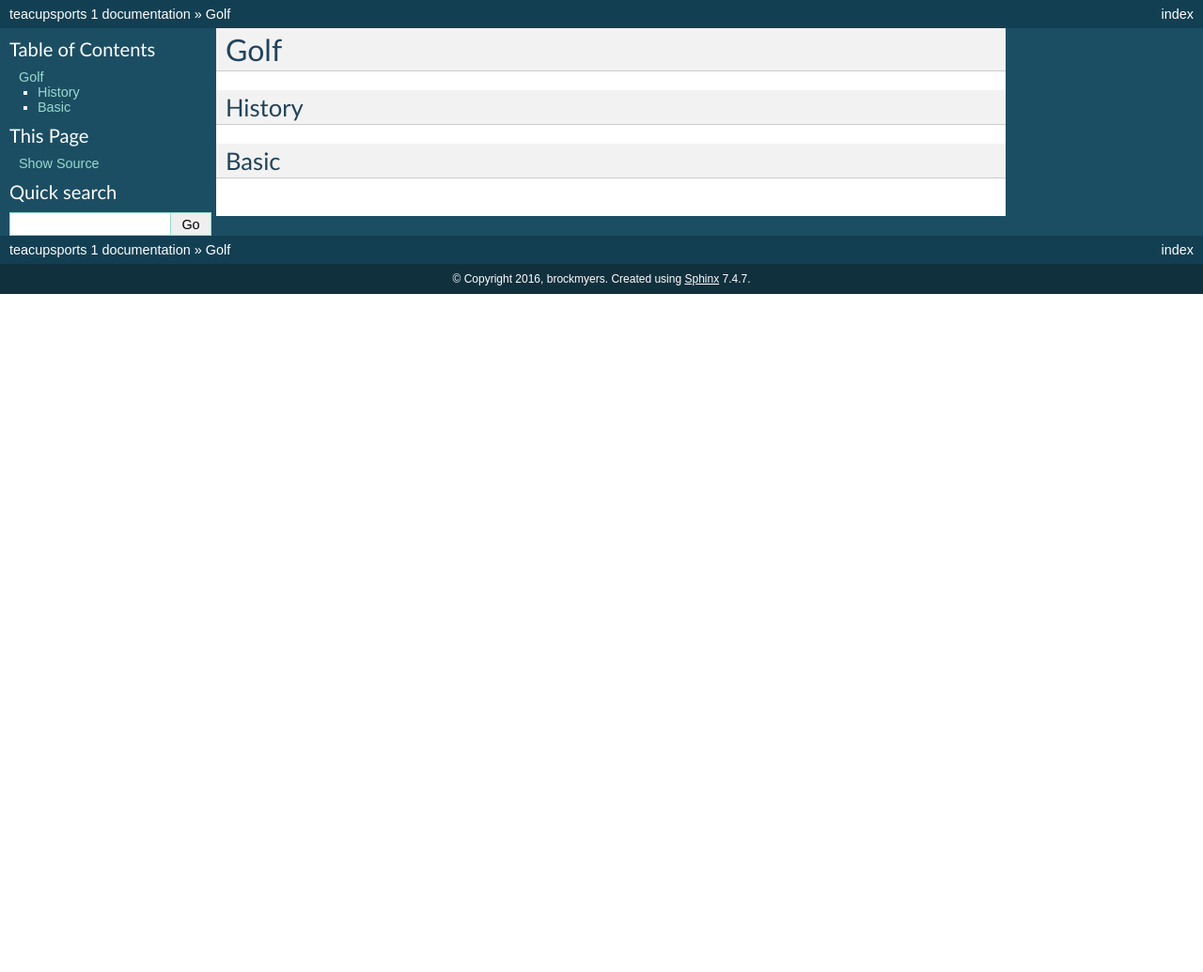
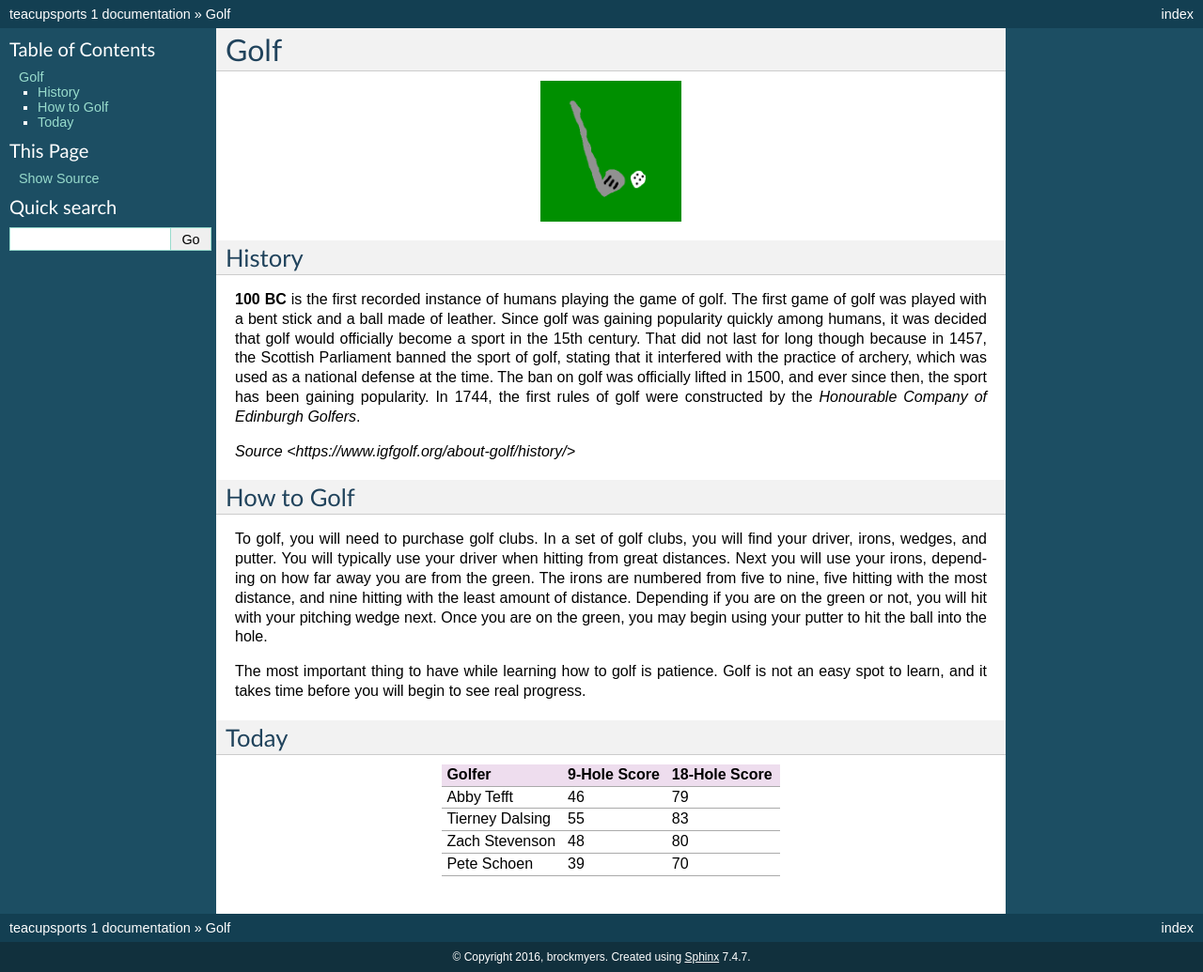
Before and after one commit to brookeschoen/teacupsports, a Sphinx documentation site: the page built from source/golf/golf.rst, in a window 1280 px wide. Shown: the whole page at 94% size. Built offline with Sphinx 7.4.7, drawn with Linux system fonts in a browser that asks for light colours; pages that are not in the unit, such as notebooks, are missing from menus; before the commit the page ends 900 px from its top, so only the background shows below that.

Commit message:
Added 200 words, added text edits, added an image, added a table

```diff
--- a/source/golf/golf.rst
+++ b/source/golf/golf.rst
@@ -1,8 +1,38 @@
 Golf
 ====
+
+.. image:: golf.png
+   :height: 150px
+   :width: 150px
+   :scale: 100 %
+   :alt: alternate text
+   :align: center
 
 History
 -------
 
-Basic
+**100 BC** is the first recorded instance of humans playing the game of golf. The first game of golf was played with a bent stick and a ball made of leather. Since golf was gaining popularity quickly among humans, it was decided that golf would officially become a sport in the 15th century. That did not last for long though because in 1457, the Scottish Parliament banned the sport of golf, stating that it interfered with the practice of archery, which was used as a national defense at the time. The ban on golf was officially lifted in 1500, and ever since then, the sport has been gaining popularity. In 1744, the first rules of golf were constructed by the *Honourable Company of Edinburgh Golfers*.
+
+`Source <https://www.igfgolf.org/about-golf/history/>`
+
+How to Golf
+-----------
+
+To golf, you will need to purchase golf clubs. In a set of golf clubs, you will find your driver, irons, wedges, and putter. You will typically use your driver when hitting from great distances. Next you will use your irons, depending on how far away you are from the green. The irons are numbered from five to nine, five hitting with the most distance, and nine hitting with the least amount of distance. Depending if you are on the green or not, you will hit with your pitching wedge next. Once you are on the green, you may begin using your putter to hit the ball into the hole.
+
+The most important thing to have while learning how to golf is patience. Golf is not an easy spot to learn, and it takes time before you will begin to see real progress.
+
+Today
 -----
+
++-------------------+--------------------------+-----------------+
+|Golfer             | 9-Hole Score             | 18-Hole Score   |
++===================+==========================+=================+
+|   Abby Tefft      | 46                       | 79              |
++-------------------+--------------------------+-----------------+
+| Tierney Dalsing   | 55                       | 83              |
++-------------------+--------------------------+-----------------+
+| Zach Stevenson    | 48                       | 80              |
++-------------------+--------------------------+-----------------+
+| Pete Schoen       | 39                       | 70              |
++-------------------+--------------------------+-----------------+
```
Also changed, not shown: source/golf/golf.png (added).
